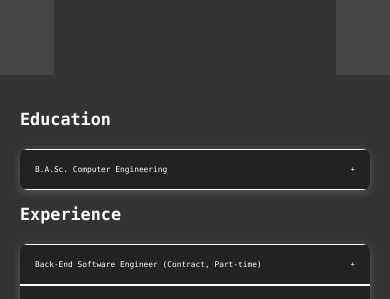
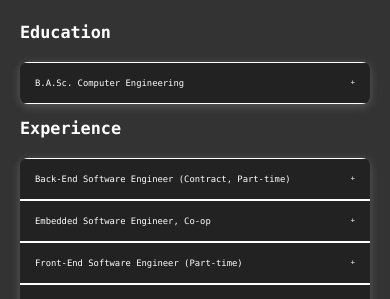
Before and after one commit to JagpreetGrewal/new-portfolio, a React (Create React App) app in the folder client/: page /projects in a window 390 px wide. Shown: the part 539-838 px from the top of the page. Built offline with nearby package versions, Linux system fonts and the light colour scheme; no server answers.

Commit message:
minor changes to fix portrait mode on mobile

```diff
--- a/client/src/Body.css
+++ b/client/src/Body.css
@@ -84,7 +84,7 @@
   justify-content: space-between;
   align-items: center;
   /* font-size: 16px; */
-  font-size: calc(2px + 1.5vmin);
+  font-size: calc(3px + 1.5vmin);
   cursor: pointer;
   transition: background 0.3s ease;
 }
@@ -231,6 +231,9 @@
   .resume-box {
     width: calc(100% - 40px);
   }
+  /* .resume-header {
+
+  } */
   .resume-container {
     max-width: 100%;
   }
--- a/client/src/Header.css
+++ b/client/src/Header.css
@@ -166,4 +166,7 @@
   .Paragraph-header {
     width: calc(100% - 40px);
   }
+  .App-header {
+    width: 100%;
+  }
 }
```
